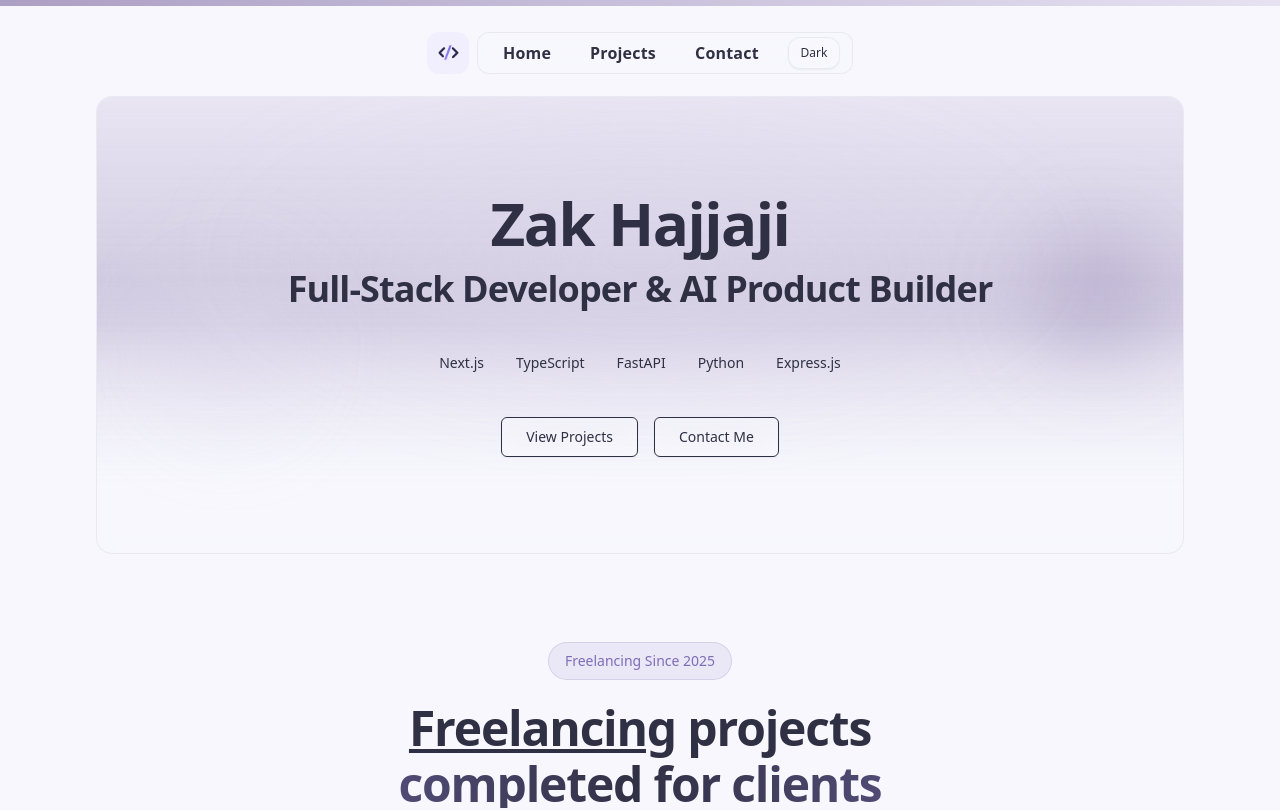
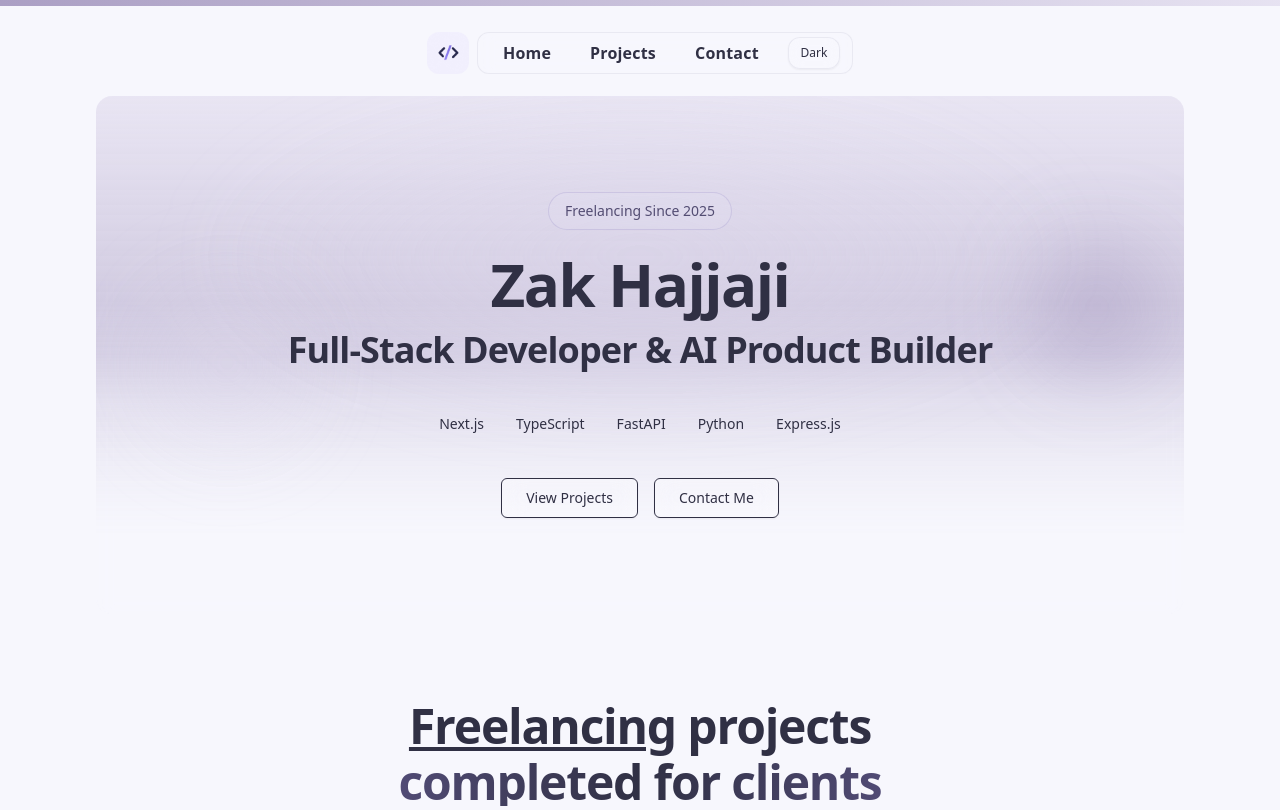
Before and after one commit to zakhajjaji/The-Blueprint, a Next.js app: page / in a window 1280 px wide. Shown: the top 810 px of the page. Built offline with nearby package versions, Linux system fonts and the light colour scheme.

Commit message:
Style: Updated header

```diff
--- a/src/components/Hero.tsx
+++ b/src/components/Hero.tsx
@@ -9,7 +9,7 @@ export default function Hero() {
         className="relative mt-12 py-12 text-card-foreground"
       >
         <div className="mx-auto max-w-6xl px-4 sm:px-6 md:px-8">
-          <div className="relative overflow-hidden rounded-2xl border border-border/70 bg-background/60 backdrop-blur py-16 md:py-24">
+          <div className="relative overflow-hidden rounded-2xl bg-background/60 backdrop-blur py-16 md:py-24">
             {/* Framed background: masked gradient + glows */}
             <div aria-hidden className="absolute inset-0 z-0 pointer-events-none">
               <div
@@ -26,6 +26,10 @@ export default function Hero() {
             </div>
 
             <div className="text-center relative z-10 px-4">
+            <div className="inline-flex items-center gap-2 px-4 py-2 mb-6 rounded-full bg-secondary/10 border border-primary/20 text-sm font-medium text-secondary-foreground">
+            <span>Freelancing Since 2025</span>
+          </div>
+
               <div className="mx-auto max-w-3xl">
                 <h1 className="text-5xl md:text-6xl font-semibold tracking-tight motion-safe:animate-in motion-safe:fade-in-50 motion-safe:slide-in-from-bottom-2">
                   Zak Hajjaji
@@ -44,10 +48,10 @@ export default function Hero() {
                   <span className="px-3 py-1 text-xs md:text-sm font-medium">Express.js</span>
                 </div>
                 <div className="mt-10 flex flex-col sm:flex-row justify-center gap-4 motion-safe:animate-in motion-safe:fade-in-50 motion-safe:slide-in-from-bottom-2 motion-safe:delay-175">
-                  <Button size="lg" variant="outline" className="backdrop-blur-md bg-white/30 border-[rgba(var(--accent-violet),0.35)] hover:bg-white/50">
+                  <Button size="lg" variant="outline" className="backdrop-blur-md bg-white/30 border-[rgba(var(--accent-violet),0.35)] hover:bg-secondary/50">
                     <Link href="#projects">View Projects</Link>
                   </Button>
-                  <Button size="lg" variant="outline" className="backdrop-blur-md bg-white/30 border-[rgba(var(--accent-violet),0.35)] hover:bg-white/50">
+                  <Button size="lg" variant="outline" className="backdrop-blur-md bg-white/30 border-[rgba(var(--accent-violet),0.35)] hover:bg-secondary/50">
                     <Link href="#contact">Contact Me</Link>
                   </Button>
                 </div>
--- a/src/components/Projects.tsx
+++ b/src/components/Projects.tsx
@@ -46,12 +46,7 @@ export const Projects = () => {
     <section id="projects" className="pt-12 md:pt-6 pb-6 md:pb-4 text-foreground">
       <div className="mx-auto max-w-6xl px-4 sm:px-6 md:px-8">
         <div className="text-center md:mb-12">
-          <div className="inline-flex items-center gap-2 px-4 py-2 mb-6 rounded-full bg-primary/10 border border-primary/20 text-sm font-medium text-primary">
-            <span>Freelancing Since 2025</span>
-          </div>
-
-
-          <h2 className="text-4xl md:text-5xl font-bold tracking-tight">
+            <h2 className="text-4xl md:text-5xl font-bold tracking-tight">
             <span className="block"><u>Freelancing</u> projects</span>
             <span className="block mt-2 bg-gradient-to-r from-primary via-accent-foreground to-primary bg-clip-text text-transparent">
               completed for <u>clients</u>
```
